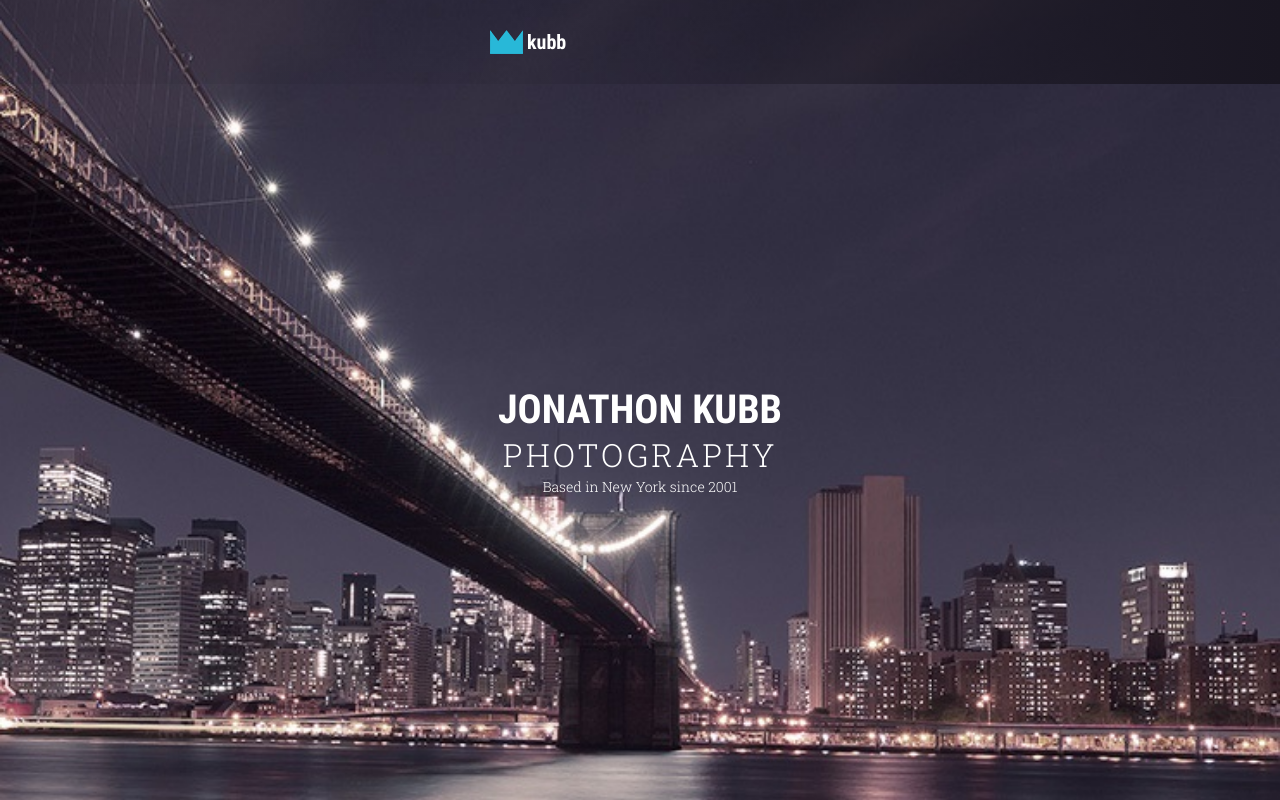
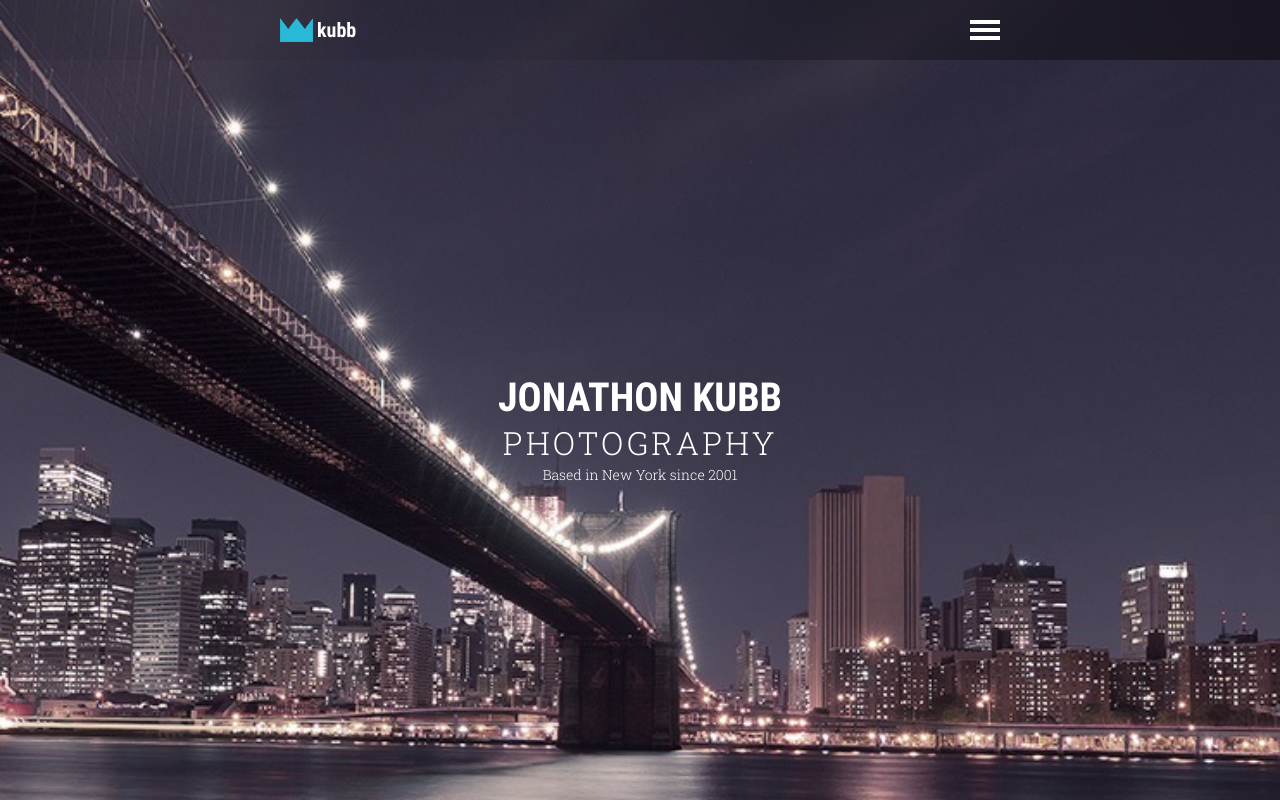
Before and after one commit to wwwax/kubb, a plain HTML site: page index.html in a window 1280 px wide. Drawn offline with Linux system fonts and the light colour scheme.

Commit message:
burger btn done

```diff
--- a/assets/css/main.css
+++ b/assets/css/main.css
@@ -39,6 +39,18 @@ img {
 .container {
   width: 300px;
   margin: 0 auto;
+}
+
+@media (min-width: 768px) {
+  .container {
+    width: 720px;
+  }
+}
+
+@media (min-width: 768px) {
+  .container {
+    width: 720px;
+  }
 }
 
 /* INTRO */
@@ -129,8 +141,14 @@ img {
 /* HEADER */
 
 .header {
-  padding: 30px 0;
   background: linear-gradient(to right, rgba(25, 22, 33, 0.1) 40%, rgba(25, 22, 33, 1));
+}
+
+.header_inner {
+  height: 60px;
+  display: flex;
+  justify-content: space-between;
+  align-items: center;
 }
 
 /* LOGO */
@@ -148,3 +166,54 @@ img {
 .logo_image {
   margin-right: 4px;
 }
+
+/* BURGER_BTN */
+
+.burger_btn {
+  width: 30px;
+  height: 20px;
+  position: relative;
+}
+
+.burger_btn span {
+  position: absolute;
+  top: 8px;
+  left: 0;
+  width: 100%;
+  height: 4px;
+  background-color: #fff;
+  transition: transform 0.2s linear;
+}
+
+.burger_btn::before,
+.burger_btn::after {
+  content: '';
+  position: absolute;
+  left: 0;
+  width: 100%;
+  height: 4px;
+  background-color: #fff;
+  transition: all 0.2s linear;
+}
+
+.burger_btn::before {
+  top: 0;
+}
+
+.burger_btn::after {
+  bottom: 0;
+}
+
+.burger_btn.active span {
+  transform: scale(0);
+}
+
+.burger_btn.active::before {
+  transform: rotate(45deg);
+  top: 8px;
+}
+
+.burger_btn.active::after {
+  transform: rotate(-45deg);
+  bottom: 8px;
+}
--- a/assets/js/main.js
+++ b/assets/js/main.js
@@ -1,6 +1,5 @@
 const burgerBtn = document.querySelector('.burger_btn');
-const burgerMenu = document.querySelector('.burger_menu');
-
+// const burgerMenu = document.querySelector('.burger_menu');
 let isBurgerMenuOpen = false;
 
 burgerBtn.addEventListener('click', onBurgerBtnClick);
@@ -8,11 +7,11 @@ burgerBtn.addEventListener('click', onBurgerBtnClick);
 function onBurgerBtnClick() {
   if (!isBurgerMenuOpen) {
     burgerBtn.classList.add('active');
-    burgerMenu.classList.add('active');
+    // burgerMenu.classList.add('active');
     isBurgerMenuOpen = true;
   } else {
     burgerBtn.classList.remove('active');
-    burgerMenu.classList.remove('active');
+    // burgerMenu.classList.remove('active');
     isBurgerMenuOpen = false;
   }
 }
--- a/index.html
+++ b/index.html
@@ -20,6 +20,11 @@
               <img class="logo_image" src="./assets/img/logo.png" alt="logo" />
               <span>kubb</span>
             </a>
+
+            <!-- BURGER_BTN -->
+            <div class="burger_btn">
+              <span></span>
+            </div>
           </div>
         </div>
       </div>
```
